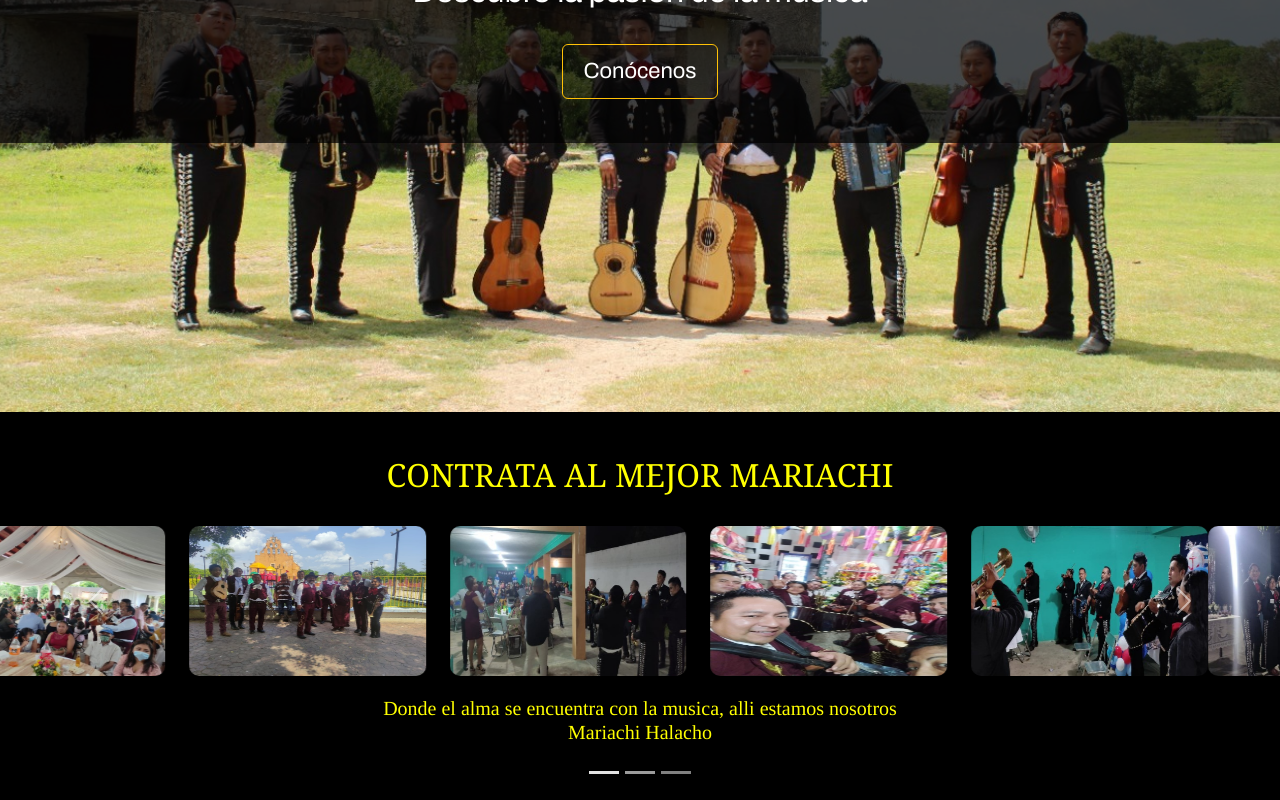
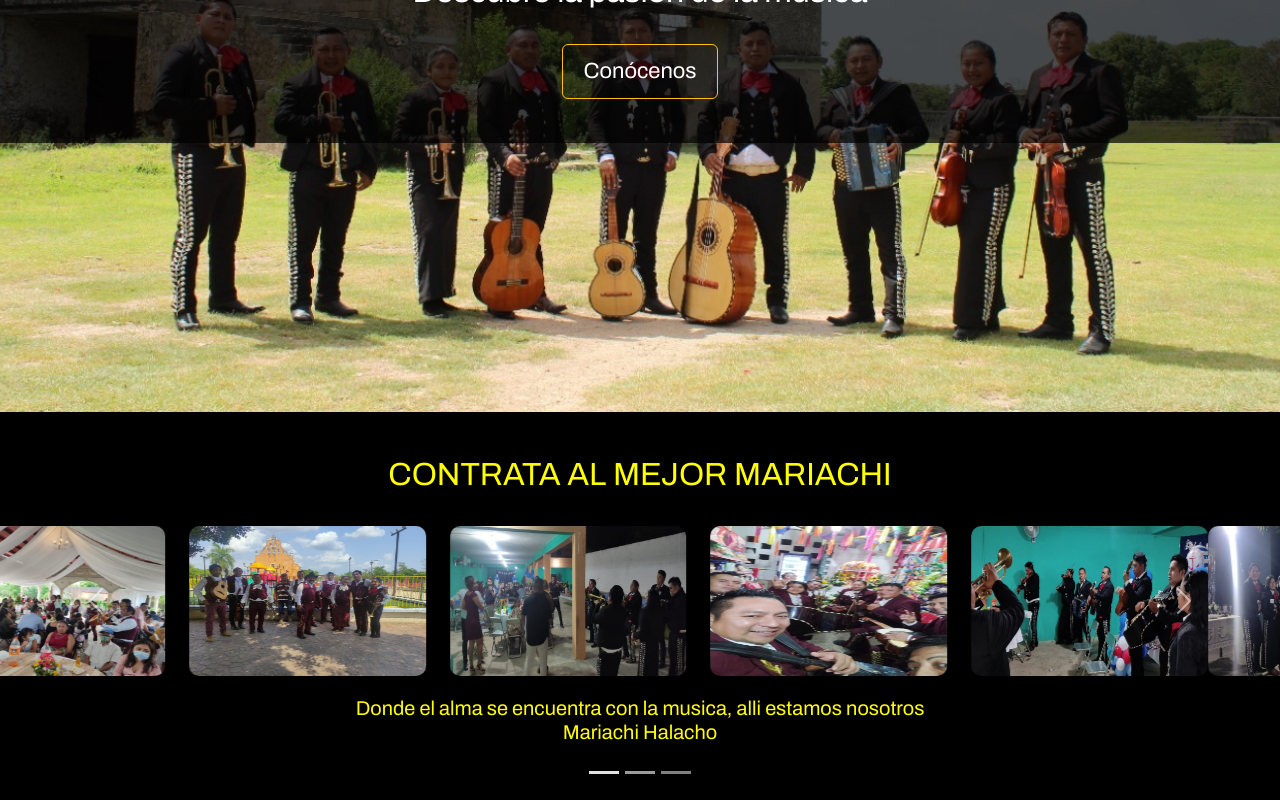
Before and after one commit to Fernanda-Chable/Equipo_4, an Angular app in the folder Proyecto/: page / in a window 1280 px wide. Shown: the part 530-1330 px from the top of the page. Built offline with nearby package versions, Linux system fonts and the light colour scheme; a web font is replaced by a local one.

Commit message:
Carousel

```diff
--- a/Proyecto/src/app/modules/home/carousel/carousel.component.scss
+++ b/Proyecto/src/app/modules/home/carousel/carousel.component.scss
@@ -1,3 +1,8 @@
+@import url('https://fonts.googleapis.com/css2?family=Archivo:wght@400&display=swap');
+
+*{
+  font-family: 'Archivo', sans-serif;
+}
 
 .tamanio-imagen{
     height: 150px;
@@ -12,15 +17,13 @@
     /* Puedes ajustar el color de fondo según tus preferencias */
   }
   .titulo {
-color: yellow; /* Cambia el color a tu preferencia */
-  font-family: Georgia, Round, Bold, italic; /* Cambia la tipografía a tu preferencia */
+  color: yellow; /* Cambia el color a tu preferencia */
   font-size: 32px; /* Cambia el tamaño a tu preferencia */
   text-align: center; /* Alinea el título al centro */
   margin-top: 20px; /* Espaciado superior */
   }
   .titulo1 {
     color: yellow; /* Cambia el color a tu preferencia */
-      font-family:  Times, serif; /* Cambia la tipografía a tu preferencia */
       font-size: 20px; /* Cambia el tamaño a tu preferencia */
       text-align: center; /* Alinea el título al centro */
       margin-top: 20px; /* Espaciado superior */
```
